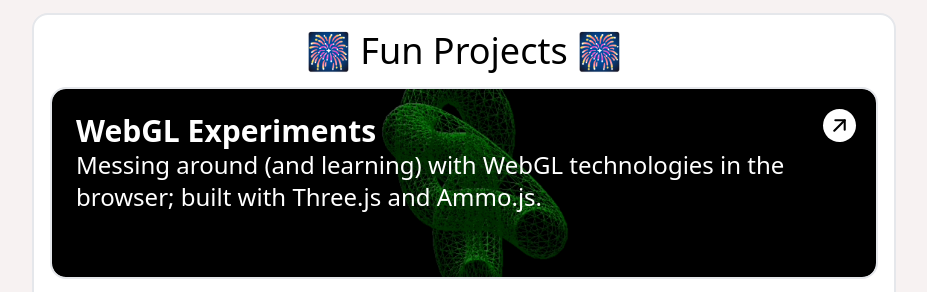
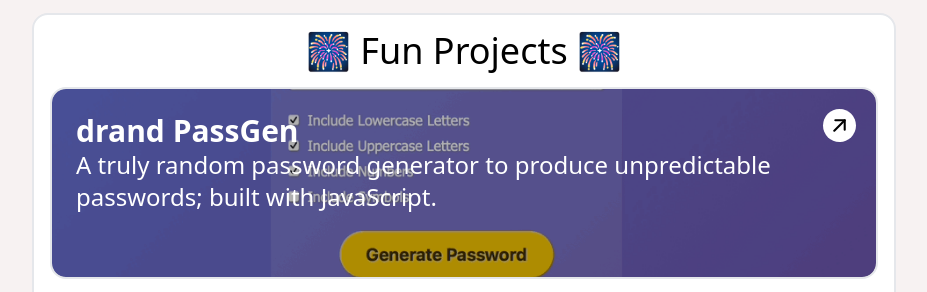
Before and after one commit to ambercaravalho/personal-site-v4, an Astro site: page /projects in a window 1280 px wide. Shown: the part 935-1227 px from the top of the page, without its empty margins (176-1103 px from the left). Built offline with nearby package versions, Linux system fonts and the light colour scheme; Astro itself is replaced by a stand-in of ours.

Commit message:
add drand PassGen to the project page; update Astro framework

```diff
--- a/src/pages/projects.astro
+++ b/src/pages/projects.astro
@@ -105,6 +105,24 @@ import swzservicesScreenshot from '../assets/projects/swzservice-screenshot.png'
 <!-- FUN PROJECTS -->
 <section class="flex flex-col relative rounded-2xl border-2 dark:border-[#30363D] text-black dark:text-white nav-links w-full aspect-auto bg-white dark:bg-[#0D1116] -z-0 lg:col-span-4 md:col-span-4 col-span-2 gap-2 md:gap-4 p-4">
   <h1 class="text-center bold text-3xl lg:text-4xl" id="fun">🎆 Fun Projects 🎆</h1>
+
+<!-- drand PassGen -->
+<a href="https://passgen.ambercaravalho.com" class="relative border-2 dark:border-[#30363D] text-white rounded-2xl w-full lg:h-48 md:h-48 h-40 lg:col-span-4 md:col-span-4 col-span-2 overflow-hidden lg:hover:scale-[103%] transition duration-300 delay-75 ease-in-out" target="_blank" rel="noopener noreferrer">
+  <div class="w-full h-full bg-[#00000050] absolute">
+    <img loading="lazy" class="absolute object-cover object-center inset-0 m-auto h-full w-full -z-10" style="color:transparent" src="/assets/projects/passgen-gif.gif" alt="Project 13">
+  </div>
+  <div class="absolute top-5 right-5 bg-white rounded-full p-1">
+    <svg xmlns="http://www.w3.org/2000/svg" class="stroke-black" width="25" height="25" viewBox="0 0 24 24" stroke-width="2" stroke="currentColor" fill="none" stroke-linecap="round" stroke-linejoin="round">
+      <path stroke="none" d="M0 0h24v24H0z" fill="none"></path>
+      <path d="M17 7l-10 10"></path>
+      <path d="M8 7l9 0l0 9"></path>
+    </svg>
+  </div>
+  <div class="w-full h-full absolute top-2 left-2 text-white p-4 z-10 pointer-events-none">
+    <h3 class="text-white text-xl md:text-2xl lg:text-3xl font-bold">drand PassGen</h3>
+    <p class="text-white text-md md:text-xl lg:text-2xl">A truly random password generator to produce unpredictable passwords; built with JavaScript.</p>
+  </div>
+</a>
 
 <!-- WebGL Experiments -->
 <a href="https://webgl.ambercaravalho.com" class="relative border-2 dark:border-[#30363D] text-white rounded-2xl w-full lg:h-48 md:h-48 h-40 lg:col-span-4 md:col-span-4 col-span-2 overflow-hidden lg:hover:scale-[103%] transition duration-300 delay-75 ease-in-out" target="_blank" rel="noopener noreferrer">
```
Also changed, not shown: package.json (+4 -4 lines), public/assets/projects/passgen-gif.gif (added), 1 other file.
